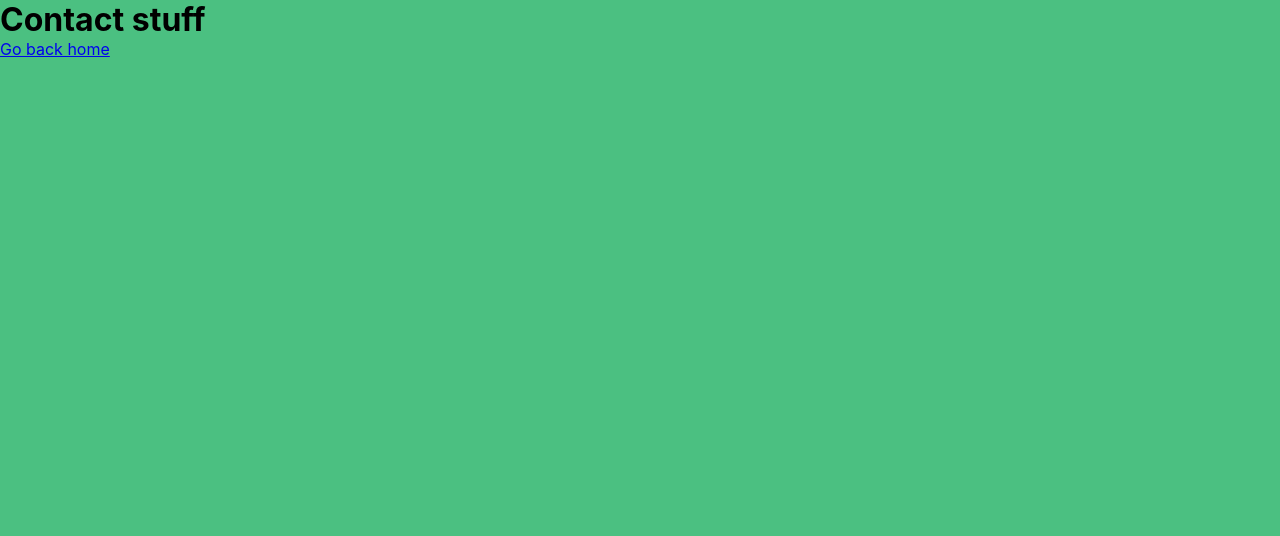
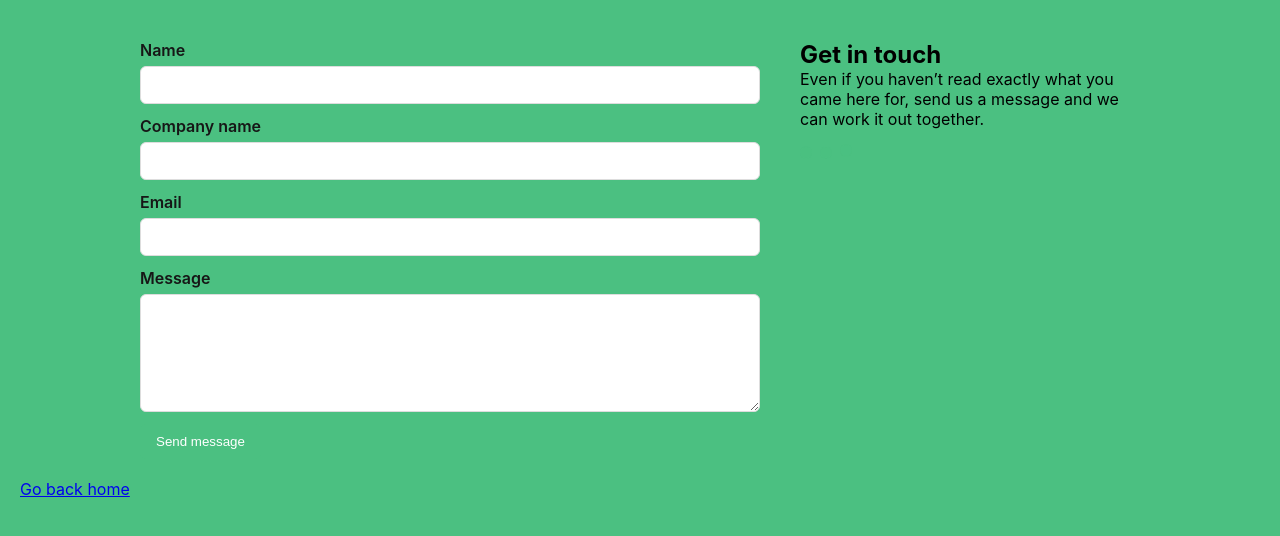
Before and after one commit to sharondrury/waffle-n-toast, a React (Create React App) app in the folder waffle-n-toast/: page /contact in a window 1280 px wide. Shown: the top 536 px of the page. Built offline with nearby package versions, Linux system fonts and the light colour scheme; no server answers.

Commit message:
contact form needs works as submit is wrong

```diff
--- a/waffle-n-toast/src/Pages/Contact/Components/ContactForm.jsx
+++ b/waffle-n-toast/src/Pages/Contact/Components/ContactForm.jsx
@@ -0,0 +1,129 @@
+import React, { useState } from "react";
+import validate from "../contactValidation";
+import "../Contact.scss";
+
+const initialValues = { name: "", company: "", email: "", message: "" };
+
+const ContactForm = ({ endpoint = "" }) => {
+  const [values, setValues] = useState(initialValues);
+  const [errors, setErrors] = useState({});
+  const [touched, setTouched] = useState({});
+  const [submitting, setSubmitting] = useState(false);
+  const [success, setSuccess] = useState(false);
+
+  const handleChange = (e) => {
+    const { name, value } = e.target;
+    setValues((v) => ({ ...v, [name]: value }));
+    if (touched[name]) {
+      setErrors((err) => ({ ...err, [name]: validateField(name, value) }));
+    }
+  };
+
+  const handleBlur = (e) => {
+    const { name, value } = e.target;
+    setTouched((t) => ({ ...t, [name]: true }));
+    setErrors((err) => ({ ...err, [name]: validateField(name, value) }));
+  };
+
+  const validateField = (name, value) => {
+    const result = validate({ [name]: value });
+    return result[name] || "";
+  };
+
+  const handleSubmit = (e) => {
+    const result = validate(values);
+    setErrors(result);
+    setTouched({ name: true, company: true, email: true, message: true });
+    const hasErrors = Object.keys(result).some((k) => result[k]);
+    if (hasErrors) {
+      e.preventDefault();
+      return;
+    }
+
+    // Allow normal browser POST to submit the form. We set submitting state
+    // so disabled UI can be shown briefly; the page will navigate to FormSubmit
+    // which will redirect back to _next if configured.
+    setSubmitting(true);
+    setSuccess(false);
+    // do not prevent default — let browser submit
+  };
+
+  // compute _next redirect back to contact page with a query so we can show a message
+  const nextUrl = (typeof window !== 'undefined') ? `${window.location.origin}${window.location.pathname}?sent=1` : '';
+
+  return (
+    <form className="contact-form" onSubmit={handleSubmit} noValidate action={endpoint} method="POST">
+      {/* FormSubmit fields: _next to redirect back, _captcha to disable captcha, _replyto for reply address */}
+      <input type="hidden" name="_next" value={nextUrl} />
+      <input type="hidden" name="_captcha" value="false" />
+      <input type="hidden" name="_subject" value="New contact message from website" />
+      <input type="hidden" name="_replyto" value={values.email} />
+
+      <div className="form-left">
+        <label>
+          Name
+          <input
+            name="name"
+            value={values.name}
+            onChange={handleChange}
+            onBlur={handleBlur}
+            aria-invalid={!!errors.name}
+            aria-describedby={errors.name ? "err-name" : undefined}
+          />
+          {errors.name && <div id="err-name" className="error">{errors.name}</div>}
+        </label>
+
+        <label>
+          Company name
+          <input
+            name="company"
+            value={values.company}
+            onChange={handleChange}
+            onBlur={handleBlur}
+            aria-invalid={!!errors.company}
+            aria-describedby={errors.company ? "err-company" : undefined}
+          />
+          {errors.company && <div id="err-company" className="error">{errors.company}</div>}
+        </label>
+
+        <label>
+          Email
+          <input
+            name="email"
+            type="email"
+            value={values.email}
+            onChange={handleChange}
+            onBlur={handleBlur}
+            aria-invalid={!!errors.email}
+            aria-describedby={errors.email ? "err-email" : undefined}
+          />
+          {errors.email && <div id="err-email" className="error">{errors.email}</div>}
+        </label>
+
+        <label>
+          Message
+          <textarea
+            name="message"
+            rows={6}
+            value={values.message}
+            onChange={handleChange}
+            onBlur={handleBlur}
+            aria-invalid={!!errors.message}
+            aria-describedby={errors.message ? "err-message" : undefined}
+          />
+          {errors.message && <div id="err-message" className="error">{errors.message}</div>}
+        </label>
+
+        <div className="form-actions">
+          <button type="submit" disabled={submitting} className="btn-primary">
+            {submitting ? "Sending..." : "Send message"}
+          </button>
+          {success && <div className="success">Message sent — thank you!</div>}
+          {errors.form && <div className="error">{errors.form}</div>}
+        </div>
+      </div>
+    </form>
+  );
+};
+
+export default ContactForm;
--- a/waffle-n-toast/src/Pages/Contact/Contact.jsx
+++ b/waffle-n-toast/src/Pages/Contact/Contact.jsx
@@ -1,10 +1,35 @@
 import { Link } from "react-router-dom";
 
+import ContactForm from "./Components/ContactForm";
+import "./Contact.scss";
+
 const Contact = () => {
+  // Default to Formsubmit's AJAX endpoint for a free email forwarding service.
+  // If you prefer a custom API, set REACT_APP_CONTACT_ENDPOINT in your env.
+  // Use non-AJAX FormSubmit endpoint so the browser posts directly
+  const defaultFormsubmit = "https://formsubmit.co/sharon@sharondrury.co.uk";
+  const endpoint = process.env.REACT_APP_CONTACT_ENDPOINT || defaultFormsubmit;
+
   return (
-    <div>
-      <h1>Contact stuff</h1>
-      <Link to="/">Go back home</Link>
+    <div className="contact-page">
+      <div className="contact-wrapper">
+        <ContactForm endpoint={endpoint} />
+        <div className="contact-side">
+          <h2>Get in touch</h2>
+          <p>
+            Even if you haven’t read exactly what you came here for, send us a
+            message and we can work it out together.
+          </p>
+          <div className="contact-animation" aria-hidden="true">
+            <div className="dot" />
+            <div className="dot" />
+            <div className="dot" />
+          </div>
+        </div>
+      </div>
+      <div style={{ marginTop: 20 }}>
+        <Link to="/">Go back home</Link>
+      </div>
     </div>
   );
 };
--- a/waffle-n-toast/src/Pages/Contact/Contact.scss
+++ b/waffle-n-toast/src/Pages/Contact/Contact.scss
@@ -0,0 +1,103 @@
+/* Contact page layout */
+.contact-page {
+  padding: 40px 20px;
+}
+
+.contact-wrapper {
+  display: flex;
+  gap: 40px;
+  align-items: flex-start;
+  max-width: 1000px;
+  margin: 0 auto;
+}
+
+.contact-form {
+  flex: 1 1 560px;
+}
+
+.form-left label {
+  display: block;
+  margin-bottom: 12px;
+  font-weight: 600;
+  color: var(--sub-text-color);
+}
+
+.form-left input,
+.form-left textarea {
+  display: block;
+  width: 100%;
+  padding: 10px 12px;
+  margin-top: 6px;
+  border-radius: 6px;
+  border: 1px solid #ddd;
+  font-size: 14px;
+}
+
+.form-actions {
+  margin-top: 12px;
+  display: flex;
+  gap: 12px;
+  align-items: center;
+}
+
+.btn-primary {
+  background: #4BC081;
+  border: none;
+  color: white;
+  padding: 10px 16px;
+  border-radius: 6px;
+  cursor: pointer;
+}
+
+.btn-primary[disabled] {
+  opacity: 0.6;
+  cursor: not-allowed;
+}
+
+.error {
+  color: #c0392b;
+  font-size: 13px;
+  margin-top: 6px;
+}
+
+.success {
+  color: #2d8a4c;
+  font-size: 14px;
+}
+
+.contact-side {
+  width: 340px;
+  flex: 0 0 340px;
+}
+
+.contact-side h2 {
+  margin-top: 0;
+}
+
+.contact-animation {
+  display: flex;
+  gap: 8px;
+  margin-top: 18px;
+}
+
+.contact-animation .dot {
+  width: 12px;
+  height: 12px;
+  background: #4BC081;
+  border-radius: 50%;
+  opacity: 0.7;
+  transform: translateY(0);
+  animation: bounce 900ms ease-in-out infinite;
+}
+
+.contact-animation .dot:nth-child(2) {
+  animation-delay: 120ms;
+}
+.contact-animation .dot:nth-child(3) {
+  animation-delay: 240ms;
+}
+
+@keyframes bounce {
+  0%, 100% { transform: translateY(0); opacity: 0.7; }
+  50% { transform: translateY(-10px); opacity: 1; }
+}
--- /dev/null
+++ b/waffle-n-toast/src/Pages/Contact/contactValidation.js
@@ -0,0 +1,28 @@
+export default function validate(values) {
+  const errors = {};
+
+  if (values.name !== undefined) {
+    const v = String(values.name || "").trim();
+    if (!v) errors.name = "Name is required.";
+    else if (v.length < 2) errors.name = "Name must be at least 2 characters.";
+  }
+
+  if (values.company !== undefined) {
+    const v = String(values.company || "").trim();
+    if (v && v.length < 2) errors.company = "Company name is too short.";
+  }
+
+  if (values.email !== undefined) {
+    const v = String(values.email || "").trim();
+    if (!v) errors.email = "Email is required.";
+    else if (!/^[\w.%+-]+@[\w.-]+\.[A-Za-z]{2,}$/.test(v)) errors.email = "Invalid email address.";
+  }
+
+  if (values.message !== undefined) {
+    const v = String(values.message || "").trim();
+    if (!v) errors.message = "Message is required.";
+    else if (v.length < 6) errors.message = "Message is too short.";
+  }
+
+  return errors;
+}
--- a/waffle-n-toast/src/Pages/Home/Home.jsx
+++ b/waffle-n-toast/src/Pages/Home/Home.jsx
@@ -7,6 +7,7 @@ import Showcase from "./Components/Showcase/Showcase";
 import ClientList from "./Components/ClientList/ClientList";
 import ScrollReveal from "./Components/ScrollReveal/ScrollReveal";
 import Footer from "../../Components/Footer/Footer";
+import Contact from "../Contact/Contact";
 
 const Home = () => {
     return (
@@ -18,6 +19,7 @@ const Home = () => {
         <Faq />
         <Showcase />
         <ClientList />
+        <Contact />
         <Footer />
         {/* <ScrollReveal /> */}
       </div>
```
